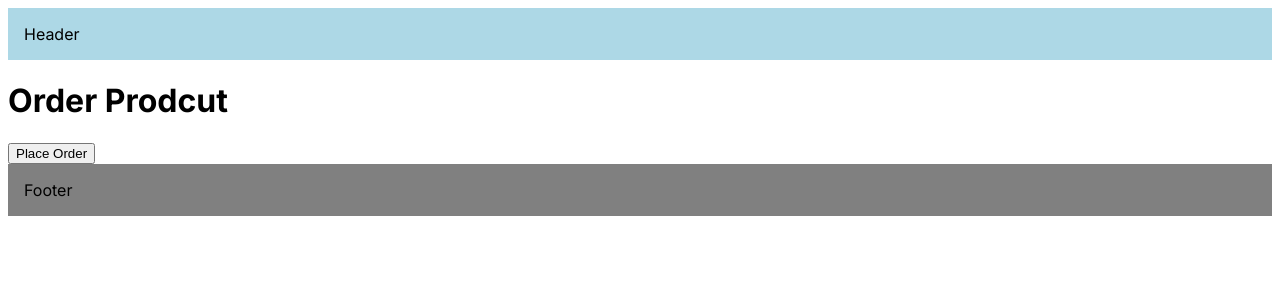
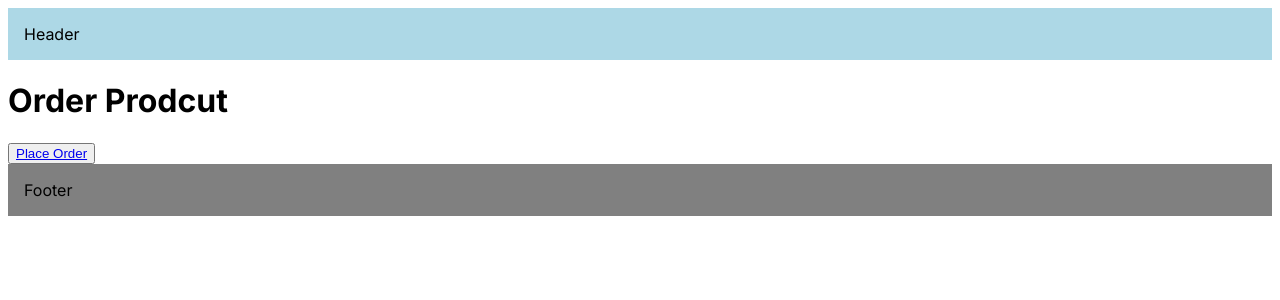
Before and after one commit to jack-ooi-bp/nextjs-tutorial, a Next.js app: page /order-product in a window 1280 px wide. Shown: the top 300 px of the page. Built offline with nearby package versions, Linux system fonts and the light colour scheme.

Commit message:
Change logic to naviaget to home page

```diff
--- a/app/order-product/page.tsx
+++ b/app/order-product/page.tsx
@@ -1,18 +1,16 @@
 "use client";
-import { usePathname, useSearchParams, useRouter } from "next/navigation";
+import Link from "next/link";
 
 export default function OrderProdcut() {
-  const pathname = usePathname();
-  const searchParams = useSearchParams();
-
   const handleClick = () => {
     console.log("Placing your order");
-    searchParams.get("/");
   };
   return (
     <>
       <h1>Order Prodcut</h1>
-      <button onClick={handleClick}>Place Order</button>
+      <button onClick={handleClick}>
+        <Link href={"/"}>Place Order</Link>
+      </button>
     </>
   );
 }
```
Also changed, not shown: package.json (+6 -6 lines), 1 other file (tests, documents, lock files or other folders).
